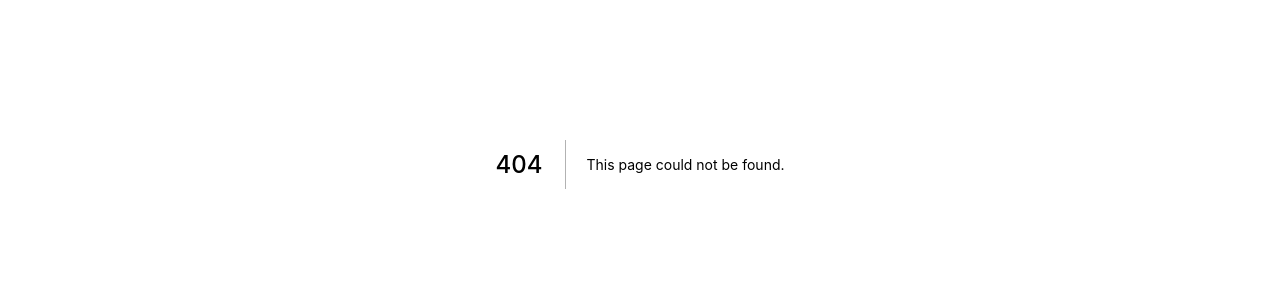
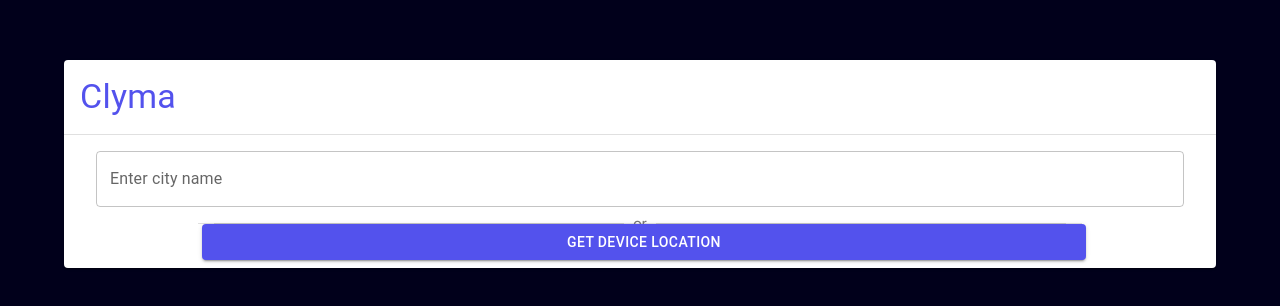
Before and after one commit to Ralonso20/weather, a Next.js app: page /start/startPage in a window 1280 px wide. Before the commit this address had no page. Shown: the part 236-542 px from the top of the page. Built offline with nearby package versions, Linux system fonts and the light colour scheme.

Commit message:
start page

```diff
--- /dev/null
+++ b/src/pages/start/index.ts
@@ -0,0 +1 @@
+export {default} from "./startPage";
--- /dev/null
+++ b/src/pages/start/startPage.module.css
@@ -0,0 +1,43 @@
+.header {
+  color: #5352ed;
+  padding: 1em;
+}
+
+.card {
+  display: flex;
+  height: 50%;
+  width: 90%;
+  flex-direction: column;
+}
+
+.divider{
+  height: 1px;
+  width: 80%;
+  background-color: #e0e0e0;
+  margin: 1em 0;
+  display: flex;
+  color: #757575;
+  padding: 0 1em;
+  align-items: center;
+  justify-content: center;
+}
+
+.container{
+  display: flex;
+  align-items: center;
+  justify-content: center;
+  flex-direction: column;
+  margin: auto 1em;
+}
+
+.input{
+  width: 100%;
+  height: 2em;
+  border: none;
+  font-size: 1.5em;
+  border-color: #5352ed !important;
+}
+
+.MuiInputBase-root{
+  border-color: #5352ed !important;
+}
--- /dev/null
+++ b/src/pages/start/startPage.tsx
@@ -0,0 +1,43 @@
+import Card from "@mui/material/Card";
+import CardActions from "@mui/material/CardActions";
+import CardContent from "@mui/material/CardContent";
+import Button from "@mui/material/Button";
+import Typography from "@mui/material/Typography";
+import startPage from "./startPage.module.css";
+import { Box } from "@mui/system";
+import styles from "../../styles/Home.module.css";
+import styleButton from "../../styles/button.module.css";
+import { Divider, TextField } from "@mui/material";
+export default function Start() {
+  return (
+    <>
+      <Box className={`${styles.main}`}>
+        <Card className={`${startPage.card}`}>
+          <Box component="header" className={`${startPage.header}`}>
+            <Typography variant="h4">Clyma</Typography>
+          </Box>
+          <Divider variant="middle" sx={{width:'100%', margin:'0'}}/>
+          <CardContent className={startPage.container}>
+            <TextField
+              id="outlined-basic"
+              label="Enter city name"
+              variant="outlined"
+              className={startPage.input}
+            />
+          </CardContent>
+          <CardActions className={startPage.container}>
+            <Divider variant="middle" className={`${startPage.divider}`}>
+              or
+            </Divider>
+            <Button
+              className={`${styleButton.muiButton} ${styleButton.locationButton}`}
+              variant="contained"
+            >
+              Get Device Location
+            </Button>
+          </CardActions>
+        </Card>
+      </Box>
+    </>
+  );
+}
--- a/src/styles/button.module.css
+++ b/src/styles/button.module.css
@@ -18,6 +18,13 @@
   background-color: rgba(164, 176, 190, 0.5) !important;
 }
 
+.locationButton {
+  display: flex !important;
+  width: 80%;
+  border-radius: 5px;
+  margin-top: 1em;
+}
+
 @media (max-width: 768px) {
   .mui-button {
     width: 100% !important;
```
Also changed, not shown: src/pages/startPage.tsx (deleted, +0 -22 lines).
